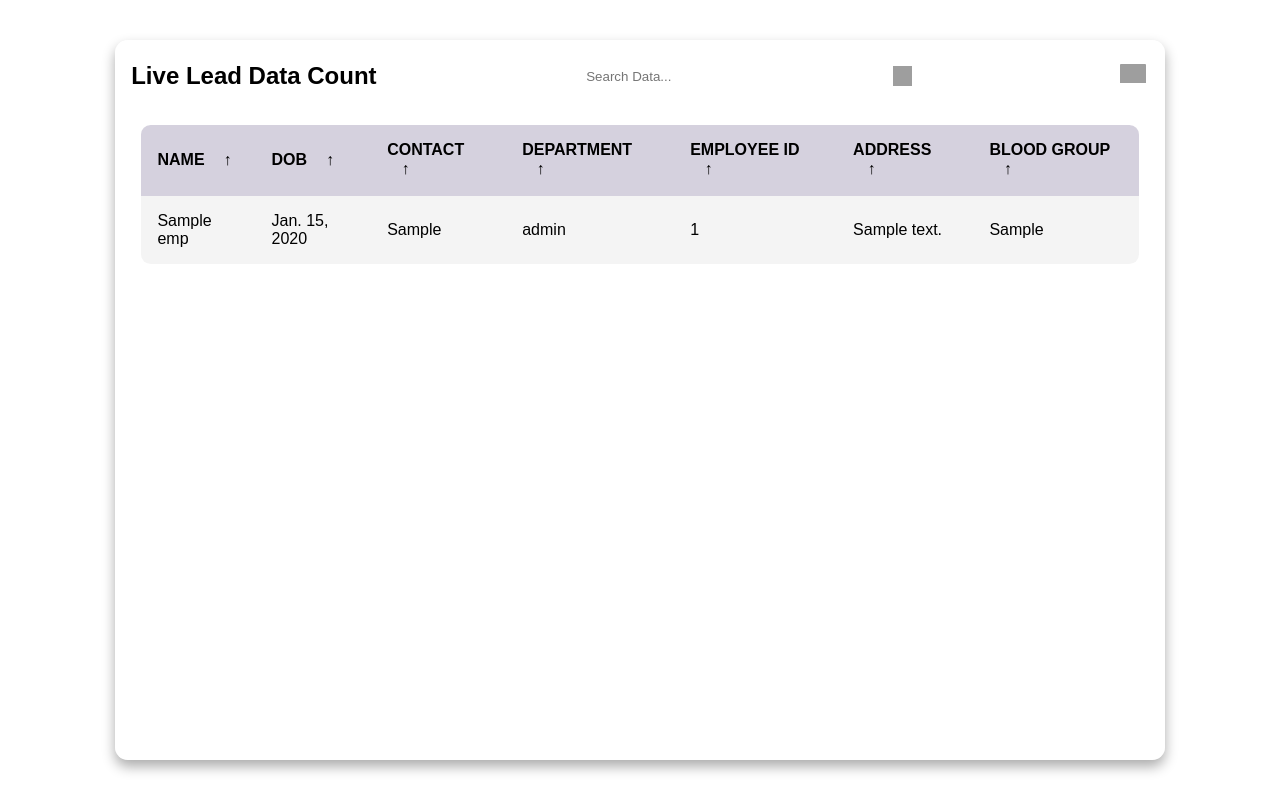
After one commit to heartratehealthcare/dash_crm, a Django app: page /employees_table in a window 1280 px wide. The commit adds this page. Run offline with Django 5.2, Linux system fonts and the light colour scheme; tables that the repository leaves empty hold one stand-in row (values such as "Sample post"); grey boxes are pictures that could not be loaded.

Commit message:
commit all changes

```diff
--- a/heartrate_crm/dashboard_app/models.py
+++ b/heartrate_crm/dashboard_app/models.py
@@ -34,4 +34,8 @@ class register_emp(models.Model):
         ('hr','hr')
         # Add more choices as needed
     ]
-      role = models.CharField(max_length=24, choices=ROLE_CHOICES)
+      role = models.CharField(max_length=24, choices=ROLE_CHOICES,default="agent")
+      contact=models.CharField(max_length=24,default="")
+      address=models.TextField(default="")
+      blood_group=models.CharField(max_length=10,default="")
+      dob= models.DateField(null=True)
--- /dev/null
+++ b/heartrate_crm/dashboard_app/static/employee.css
@@ -0,0 +1,319 @@
+* {
+    margin: 0;
+    padding: 0;
+
+    box-sizing: border-box;
+    font-family: sans-serif;
+}
+@media print {
+ .table, .table__body {
+  overflow: visible;
+  height: auto !important;
+  width: auto !important;
+ }
+}
+
+/*@page {
+    size: landscape;
+    margin: 0;
+}*/
+
+body {
+    min-height: 100vh;
+    background: whitesmoke center cover;
+    display: flex;
+    justify-content: center;
+    align-items: center;
+}
+
+main.table {
+    width: 82vw;
+    height: 90vh;
+    background-color: #fff5;
+
+    backdrop-filter: blur(7px);
+    box-shadow: 0 .4rem .8rem #0005;
+    border-radius: .8rem;
+
+    overflow: hidden;
+}
+
+.table__header {
+    width: 100%;
+    height: 10%;
+    background-color: #fff4;
+    padding: .8rem 1rem;
+
+    display: flex;
+    justify-content: space-between;
+    align-items: center;
+}
+
+.table__header .input-group {
+    width: 35%;
+    height: 100%;
+    background-color: #fff5;
+    padding: 0 .8rem;
+    border-radius: 2rem;
+
+    display: flex;
+    justify-content: center;
+    align-items: center;
+
+    transition: .2s;
+}
+
+.table__header .input-group:hover {
+    width: 45%;
+    background-color: #fff8;
+    box-shadow: 0 .1rem .4rem #0002;
+}
+
+.table__header .input-group img {
+    width: 1.2rem;
+    height: 1.2rem;
+}
+
+.table__header .input-group input {
+    width: 100%;
+    padding: 0 .5rem 0 .3rem;
+    background-color: transparent;
+    border: none;
+    outline: none;
+}
+
+.table__body {
+    width: 95%;
+    max-height: calc(89% - 1.6rem);
+    background-color: #fffb;
+
+    margin: .8rem auto;
+    border-radius: .6rem;
+
+    overflow: auto;
+    overflow: overlay;
+}
+
+
+.table__body::-webkit-scrollbar{
+    width: 0.5rem;
+    height: 0.5rem;
+}
+
+.table__body::-webkit-scrollbar-thumb{
+    border-radius: .5rem;
+    background-color: #0004;
+    visibility: hidden;
+}
+
+.table__body:hover::-webkit-scrollbar-thumb{
+    visibility: visible;
+}
+
+
+table {
+    width: 100%;
+}
+
+td img {
+    width: 36px;
+    height: 36px;
+    margin-right: .5rem;
+    border-radius: 50%;
+
+    vertical-align: middle;
+}
+
+table, th, td {
+    border-collapse: collapse;
+    padding: 1rem;
+    text-align: left;
+}
+
+thead th {
+    position: sticky;
+    top: 0;
+    left: 0;
+    background-color: #d5d1defe;
+    cursor: pointer;
+    text-transform: capitalize;
+}
+
+tbody tr:nth-child(even) {
+    background-color: #0000000b;
+}
+
+tbody tr {
+    --delay: .1s;
+    transition: .5s ease-in-out var(--delay), background-color 0s;
+}
+
+tbody tr.hide {
+    opacity: 0;
+    transform: translateX(100%);
+}
+
+tbody tr:hover {
+    background-color: #fff6 !important;
+}
+
+tbody tr td,
+tbody tr td p,
+tbody tr td img {
+    transition: .2s ease-in-out;
+}
+
+tbody tr.hide td,
+tbody tr.hide td p {
+    padding: 0;
+    font: 0 / 0 sans-serif;
+    transition: .2s ease-in-out .5s;
+}
+
+tbody tr.hide td img {
+    width: 0;
+    height: 0;
+    transition: .2s ease-in-out .5s;
+}
+
+.status {
+    padding: .4rem 0;
+    border-radius: 2rem;
+    text-align: center;
+}
+
+.status.delivered {
+    background-color: #86e49d;
+    color: #006b21;
+}
+
+.status.cancelled {
+    background-color: #d893a3;
+    color: #b30021;
+}
+
+.status.pending {
+    background-color: #ebc474;
+}
+
+.status.pending {
+    background-color: #6fcaea;
+}
+
+
+@media (max-width: 1000px) {
+    td:not(:first-of-type) {
+        min-width: 12.1rem;
+    }
+}
+
+thead th span.icon-arrow {
+    display: inline-block;
+    width: 1.3rem;
+    height: 1.3rem;
+    border-radius: 50%;
+    border: 1.4px solid transparent;
+
+    text-align: center;
+    font-size: 1rem;
+
+    margin-left: .5rem;
+    transition: .2s ease-in-out;
+}
+
+thead th:hover span.icon-arrow{
+    border: 1.4px solid #6c00bd;
+}
+
+thead th:hover {
+    color: #6c00bd;
+}
+
+thead th.active span.icon-arrow{
+    background-color: #6c00bd;
+    color: #fff;
+}
+
+thead th.asc span.icon-arrow{
+    transform: rotate(180deg);
+}
+
+thead th.active,tbody td.active {
+    color: #6c00bd;
+}
+
+.export__file {
+    position: relative;
+}
+
+.export__file .export__file-btn {
+    display: inline-block;
+    width: 2rem;
+    height: 2rem;
+    background: #fff6 url(images/export.png) center / 80% no-repeat;
+    border-radius: 50%;
+    transition: .2s ease-in-out;
+}
+
+.export__file .export__file-btn:hover {
+    background-color: #fff;
+    transform: scale(1.15);
+    cursor: pointer;
+}
+
+.export__file input {
+    display: none;
+}
+
+.export__file .export__file-options {
+    position: absolute;
+    right: 0;
+
+    width: 12rem;
+    border-radius: .5rem;
+    overflow: hidden;
+    text-align: center;
+
+    opacity: 0;
+    transform: scale(.8);
+    transform-origin: top right;
+
+    box-shadow: 0 .2rem .5rem #0004;
+
+    transition: .2s;
+}
+
+.export__file input:checked + .export__file-options {
+    opacity: 1;
+    transform: scale(1);
+    z-index: 100;
+}
+
+.export__file .export__file-options label{
+    display: block;
+    width: 100%;
+    padding: .6rem 0;
+    background-color: #f2f2f2;
+
+    display: flex;
+    justify-content: space-around;
+    align-items: center;
+
+    transition: .2s ease-in-out;
+}
+
+.export__file .export__file-options label:first-of-type{
+    padding: 1rem 0;
+    background-color: #86e49d !important;
+}
+
+.export__file .export__file-options label:hover{
+    transform: scale(1.05);
+    background-color: #fff;
+    cursor: pointer;
+}
+
+.export__file .export__file-options img{
+    width: 2rem;
+    height: auto;
+}
--- /dev/null
+++ b/heartrate_crm/dashboard_app/templates/employees.html
@@ -0,0 +1,72 @@
+<!DOCTYPE html>
+<html lang="en">
+    {% load static %}
+<head>
+    <meta charset="UTF-8">
+    <meta name="viewport" content="width=device-width, initial-scale=1.0">
+    <meta http-equiv="X-UA-Compatible" content="ie=edge">
+    <title>Convert | Export html Table to CSV & EXCEL File</title>
+    <link rel="stylesheet" type="text/css" href="{% static '/employee.css' %}">
+</head>
+
+<body>
+    <main class="table" id="customers_table">
+        <section class="table__header">
+            <h1>Live Lead Data Count</h1>
+            <div class="input-group">
+                <input type="search" placeholder="Search Data...">
+                <img src="images/search.png" alt="">
+
+            </div>
+            <div class="export__file">
+                <label for="export-file" class="export__file-btn" title="Export File"></label>
+                <input type="checkbox" id="export-file">
+                <div class="export__file-options">
+                    <label>Export As &nbsp; &#10140;</label>
+                    <label for="export-file" id="toPDF">PDF <img src="images/pdf.png" alt=""></label>
+                    <label for="export-file" id="toJSON">JSON <img src="images/json.png" alt=""></label>
+                    <label for="export-file" id="toCSV">CSV <img src="images/csv.png" alt=""></label>
+                    <label for="export-file" id="toEXCEL">EXCEL <img src="images/excel.png" alt=""></label>
+                </div>
+            </div>
+
+        </section>
+
+        <section class="table__body">
+            <table>
+                <thead>
+                    <tr>
+                        <th> NAME <span class="icon-arrow">&UpArrow;</span></th>
+                        <th> DOB <span class="icon-arrow">&UpArrow;</span></th>
+                        <th> CONTACT <span class="icon-arrow">&UpArrow;</span></th>
+                        <th> DEPARTMENT <span class="icon-arrow">&UpArrow;</span></th>
+                        <th> EMPLOYEE ID <span class="icon-arrow">&UpArrow;</span></th>
+                        <th> ADDRESS <span class="icon-arrow">&UpArrow;</span></th>
+                        <th> BLOOD GROUP <span class="icon-arrow">&UpArrow;</span></th>
+
+                                  <!-- Example buttons -->
+                    </tr>
+                </thead>
+                <tbody>
+                    <tr>
+                        {% for i in data %}
+                        <tr class="table-active">
+                            <td>{{i.name}}</td>
+                            <td>{{i.dob}}</td>
+                            <td>{{i.contact}}</td>
+                            <td>{{i.role}}</td>
+                            <td>{{i.id}}</td>
+                            <td>{{i.address}}</td>
+                            <td>{{i.blood_group}}</td>
+                        </tr>
+                        {% endfor %}
+                    </tr>
+                </tbody>
+            </table>
+        </section>
+    </main>
+    <script src="script.js"></script>
+
+</body>
+
+</html>
--- a/heartrate_crm/dashboard_app/templates/index.html
+++ b/heartrate_crm/dashboard_app/templates/index.html
@@ -33,7 +33,7 @@
                     <i class="ri-wechat-2-line"></i>
                 </div>
                 <div class="picon profile">
-                    <img src="{% static 'images/c_logo.jpg.png' %}" alt="">
+                    <img src="{% static 'images/c_logo.png' %}" alt="">
                 </div>
             </div>
         </div>
@@ -117,7 +117,7 @@
                         <div class="card--data">
                             <div class="card--content">
 
-                                <a href="LEAD COUNT\create\ind.html">
+                                <a href="home.html">
                                 <h5 class="card--title">Total Lead Count</h5>
                             </a>
                                 <h1>{{ count_all }}</h1>
@@ -144,6 +144,7 @@
                             <span><i class="ri-arrow-down-s-fill card--icon down--arrow"></i>45</span>
                         </div>
                     </div>
+                    <a href="employees_table">
                     <div class="card card-3">
                         <div class="card--data">
                             <div class="card--content">
@@ -158,6 +159,7 @@
                             <span><i class="ri-arrow-down-s-fill card--icon down--arrow"></i>23</span>
                         </div>
                     </div>
+                    </a>
                     <div class="card card-4">
                         <div class="card--data">
                             <div class="card--content">
--- a/heartrate_crm/dashboard_app/views.py
+++ b/heartrate_crm/dashboard_app/views.py
@@ -52,10 +52,20 @@ def submit_emp_register(request):
             user_name = request.POST.get('username')
             password = request.POST.get('password')
             role =  request.POST.get('role')
-            save_data = register_emp(name=name, user_name=user_name, password=password, role=role)
+            dob =  request.POST.get('dob')
+            contact =  request.POST.get('contact')
+            address =  request.POST.get('address')
+            blood_group =  request.POST.get('blood_group')
+            save_data = register_emp(name=name, user_name=user_name, password=password, role=role,contact=contact,  address=address, blood_group=blood_group, dob=dob,)
             save_data.save()
             msg = "Employee registered successfully"
             return render(request, 'register_employee.html', {"msg": msg})
     except Exception as e:
-        e="Invalid Data entered"
+
         return render(request, 'register_employee.html', {"e": e})
+
+
+def employee_table(request):
+    st=register_emp.objects.all()
+
+    return render(request,"employees.html",{'data':st})
--- a/heartrate_crm/heartrate_crm/settings.py
+++ b/heartrate_crm/heartrate_crm/settings.py
@@ -25,7 +25,7 @@ SECRET_KEY = 'django-insecure-yp-lnxtbnp%sv)&cc8i$e2=zu(fn))no3+^+%uud848=&qb#hk
 # SECURITY WARNING: don't run with debug turned on in production!
 DEBUG = True
 
-ALLOWED_HOSTS = []
+ALLOWED_HOSTS = ["*"]
 
 
 # Application definition
--- a/heartrate_crm/heartrate_crm/urls.py
+++ b/heartrate_crm/heartrate_crm/urls.py
@@ -13,6 +13,7 @@ urlpatterns = [
     path('',views.dashboard),
     path('register_employee',views.register_employee),
     path('submit_emp_register',views.submit_emp_register),
+    path('employees_table',views.employee_table),
 
 ]
 
```
Also changed, not shown: heartrate_crm/dashboard_app/templates/register_employee.html (+16 -0 lines), heartrate_crm/dashboard_app/migrations/0008_register_emp_address_register_emp_blood_group_and_more.py (added).
